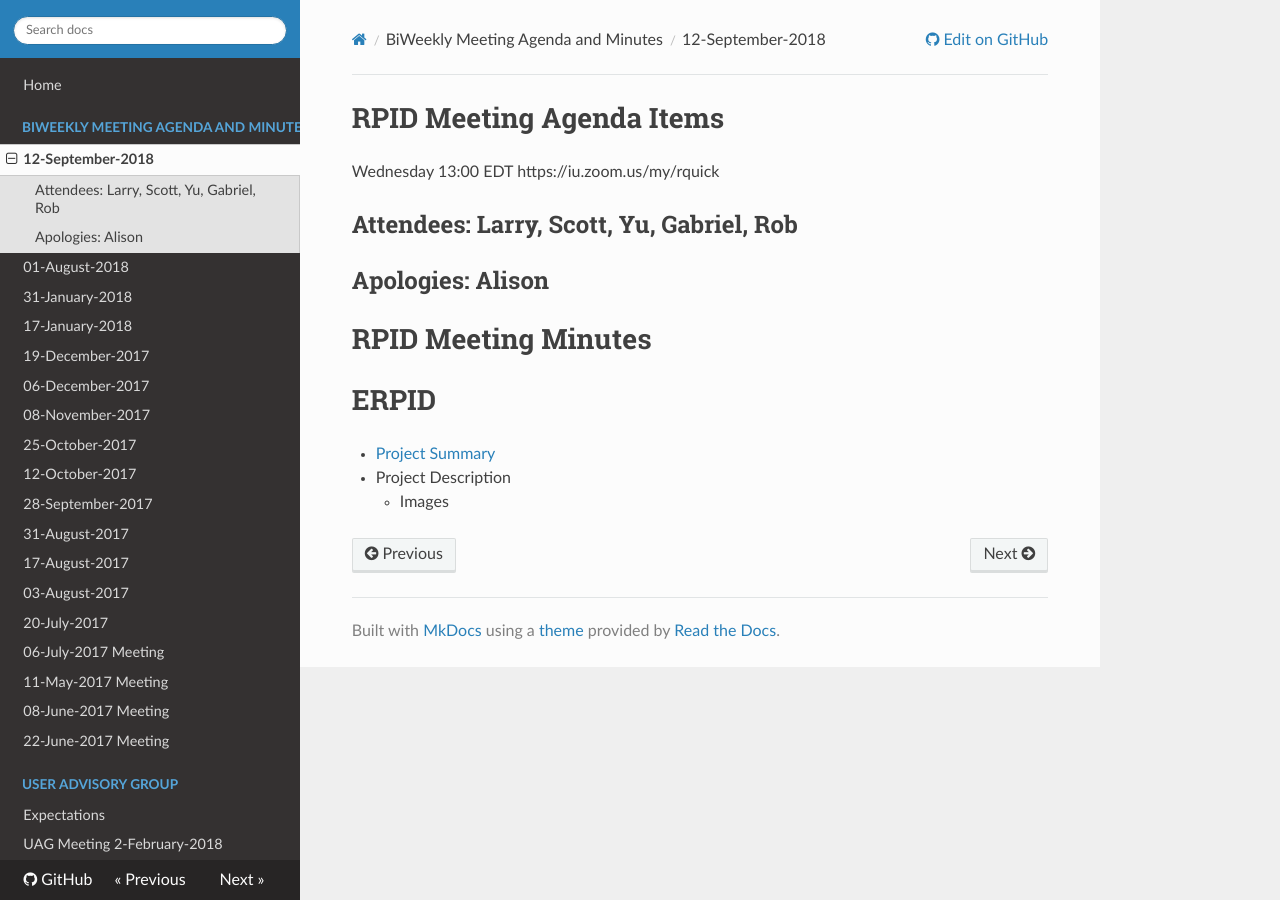
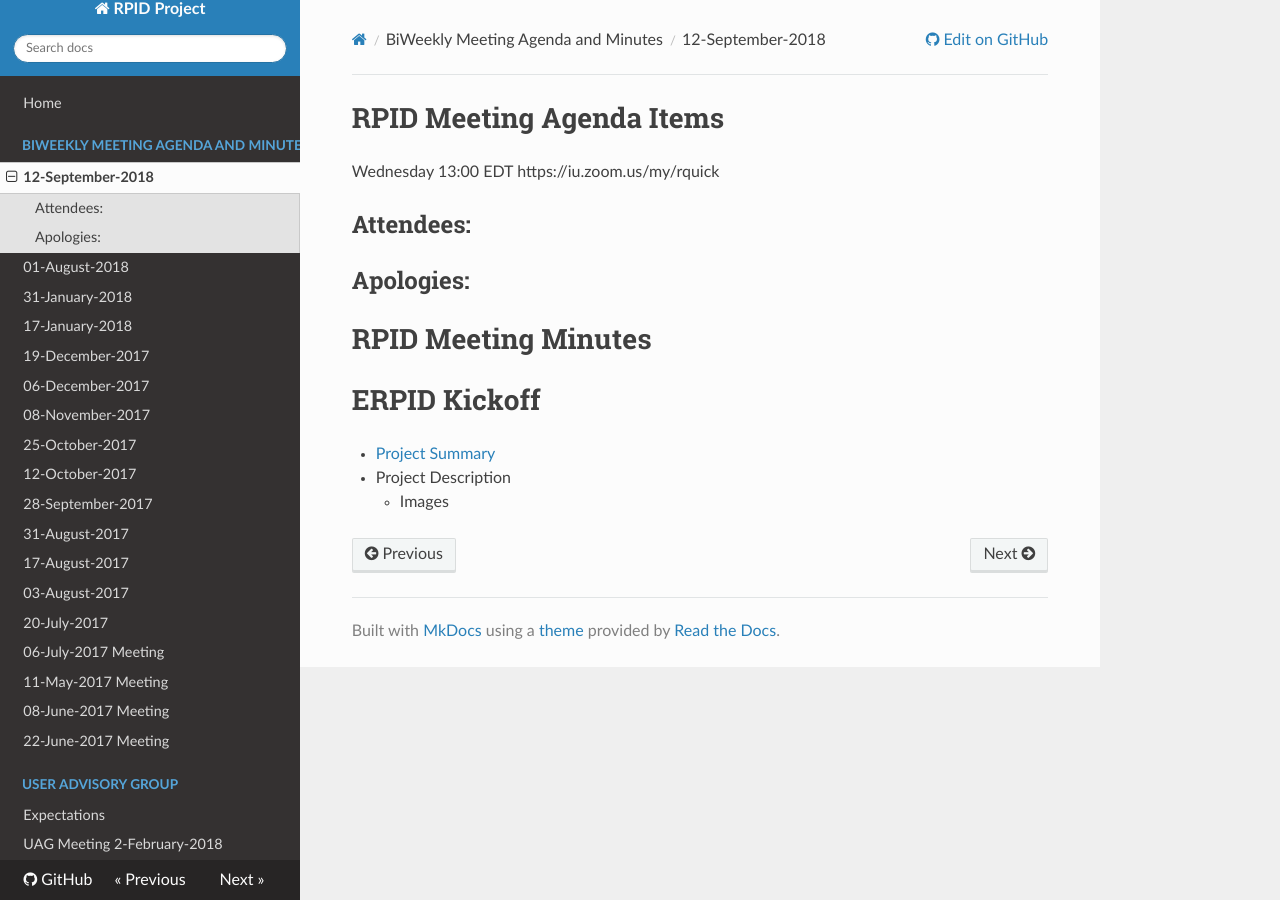
Before and after one commit to rpidproject/rpid, an MkDocs documentation site: the page built from docs/12-September-2018.md, in a window 1280 px wide. Built offline with MkDocs 1.6.1, drawn with Linux system fonts in a browser that asks for light colours; nearby versions of some CDN libraries; old or Windows-style settings are respelled for this version of MkDocs.

Commit message:
Update 12-September-2018.md

```diff
--- a/docs/12-September-2018.md
+++ b/docs/12-September-2018.md
@@ -2,12 +2,12 @@
 Wednesday 13:00 EDT
 https://iu.zoom.us/my/rquick
 
-## Attendees: Larry, Scott, Yu, Gabriel, Rob
-## Apologies: Alison
+## Attendees:
+## Apologies:
 
 # RPID Meeting Minutes
 
-# ERPID
+# ERPID Kickoff
    * [Project Summary](https://github.com/rpidproject/rpid/blob/master/docs/ProjectSummary.md)
    * Project Description
       * Images
```
